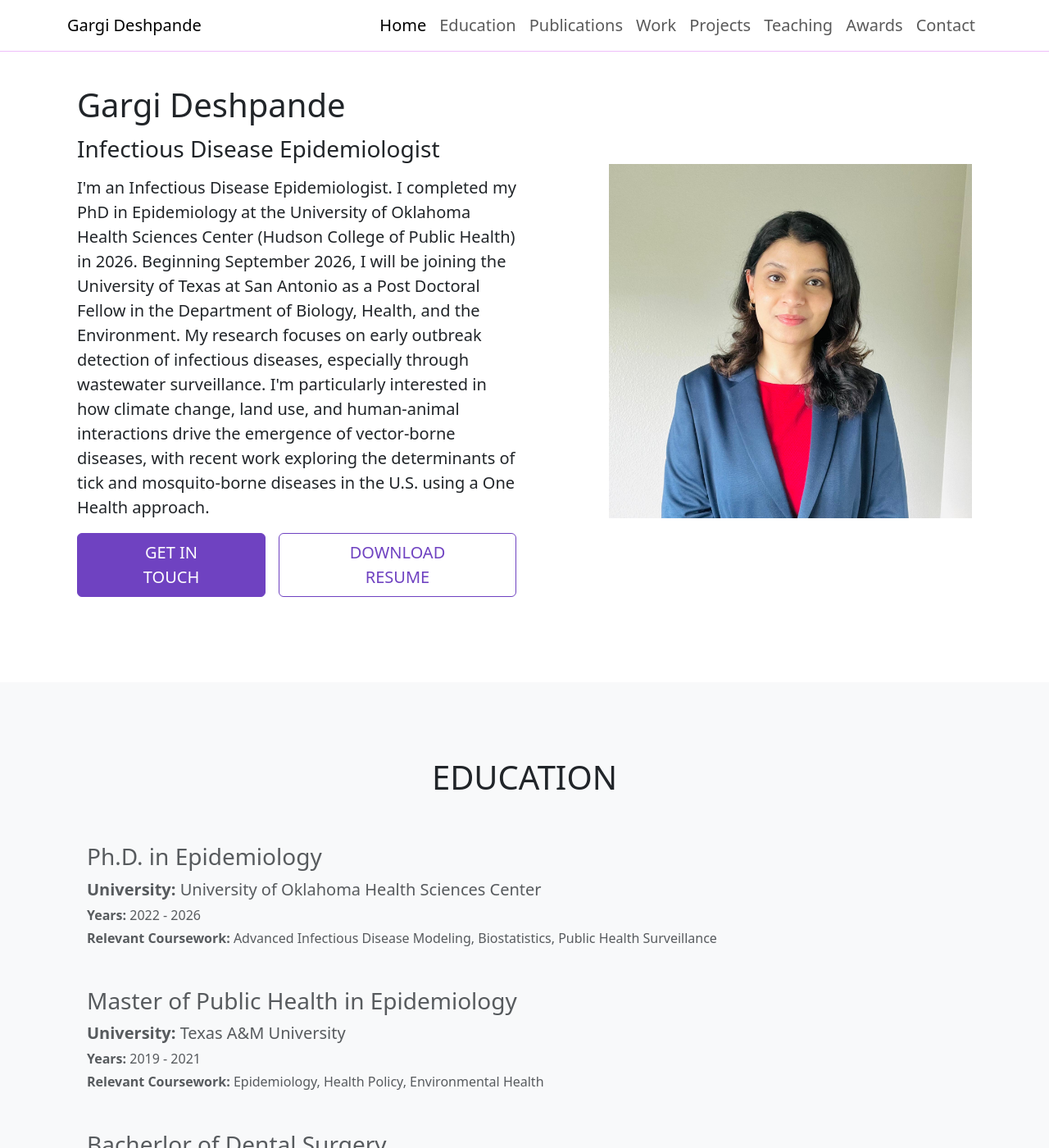
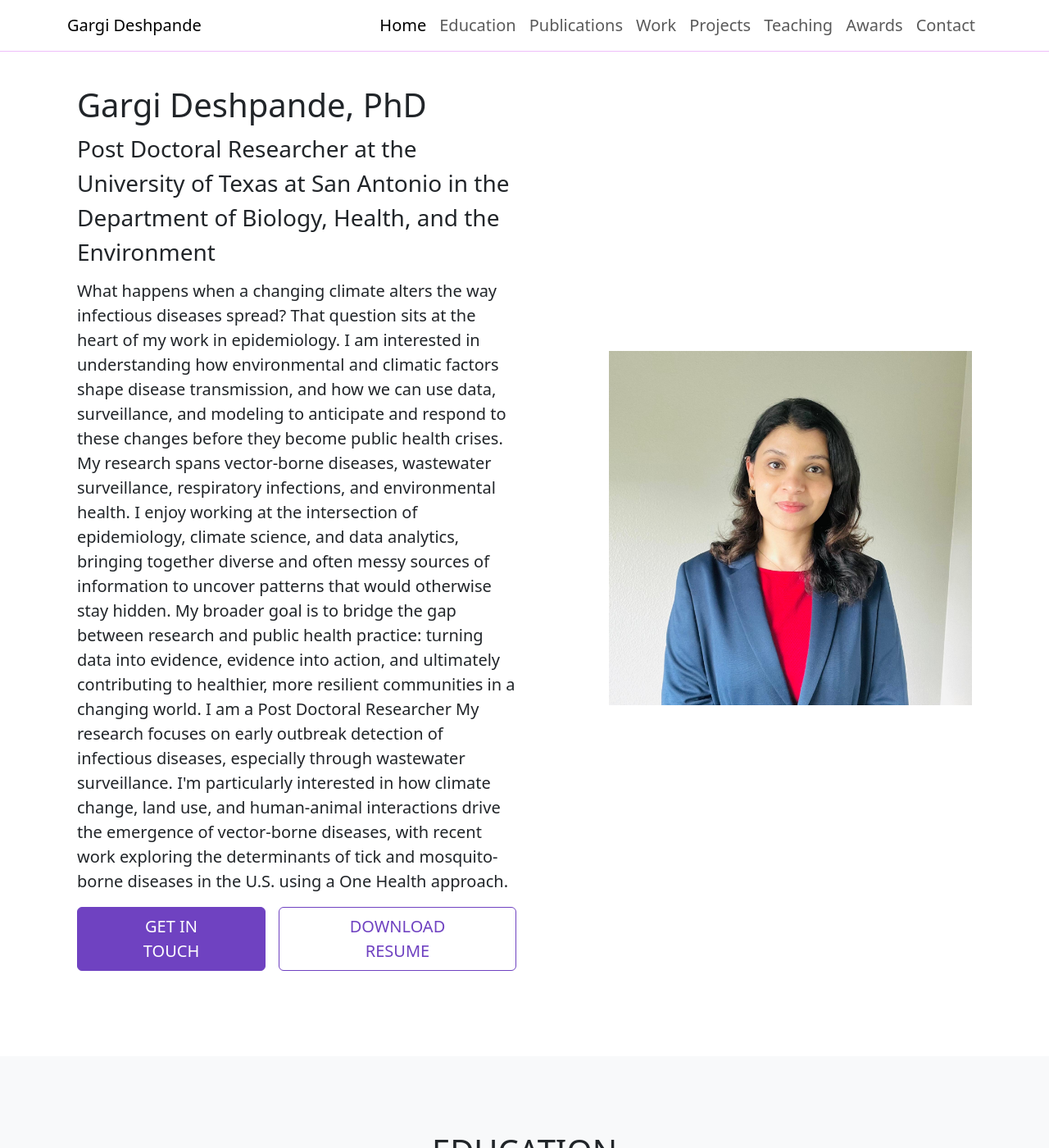
Before and after one commit to sohom070994/sohom070994.github.io, a Jekyll site: the page built from index.md, in a window 1280 px wide and 1400 px high. Shown: the whole window at 82% size. Built offline with Jekyll 4.4.1, drawn with Linux system fonts in a browser that asks for light colours; some of the changed text lies outside the part shown.

Commit message:
Updated subtitle and about

```diff
--- a/_data/hometext.yml
+++ b/_data/hometext.yml
@@ -1,8 +1,8 @@
 header:
-  title: "Gargi Deshpande"
-  sub_title: "Infectious Disease Epidemiologist"
+  title: "Gargi Deshpande, PhD"
+  sub_title: "Post Doctoral Researcher at the University of Texas at San Antonio in the Department of Biology, Health, and the Environment"
   image: "/assets/images/ProPic2026.jpeg"
-  text: "I'm an Infectious Disease Epidemiologist. I completed my PhD in Epidemiology at the University of Oklahoma Health Sciences Center (Hudson College of Public Health) in 2026. Beginning September 2026, I will be joining the University of Texas at San Antonio as a Post Doctoral Fellow in the Department of Biology, Health, and the Environment. My research focuses on early outbreak detection of infectious diseases, especially through wastewater surveillance. I'm particularly interested in how climate change, land use, and human-animal interactions drive the emergence of vector-borne diseases, with recent work exploring the determinants of tick and mosquito-borne diseases in the U.S. using a One Health approach."
+  text: "What happens when a changing climate alters the way infectious diseases spread? That question sits at the heart of my work in epidemiology. I am interested in understanding how environmental and climatic factors shape disease transmission, and how we can use data, surveillance, and modeling to anticipate and respond to these changes before they become public health crises. My research spans vector-borne diseases, wastewater surveillance, respiratory infections, and environmental health. I enjoy working at the intersection of epidemiology, climate science, and data analytics, bringing together diverse and often messy sources of information to uncover patterns that would otherwise stay hidden. My broader goal is to bridge the gap between research and public health practice: turning data into evidence, evidence into action, and ultimately contributing to healthier, more resilient communities in a changing world. I am a Post Doctoral Researcher  My research focuses on early outbreak detection of infectious diseases, especially through wastewater surveillance. I'm particularly interested in how climate change, land use, and human-animal interactions drive the emergence of vector-borne diseases, with recent work exploring the determinants of tick and mosquito-borne diseases in the U.S. using a One Health approach."
   buttons:
     - text: "Get In Touch"
       url: "#contact"
```
